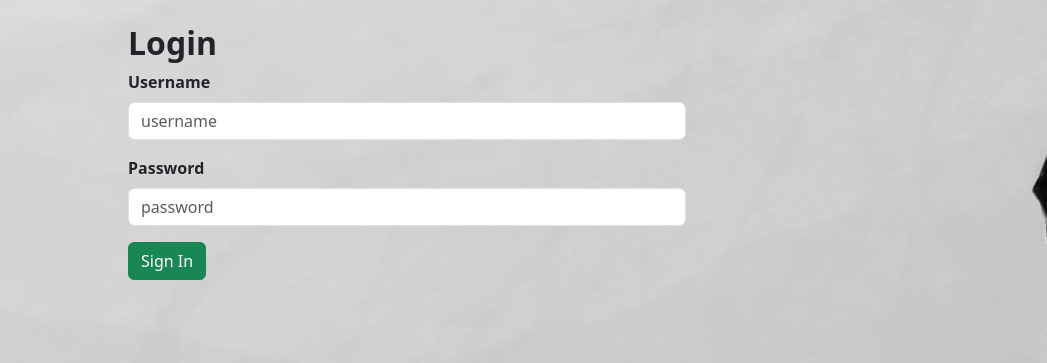
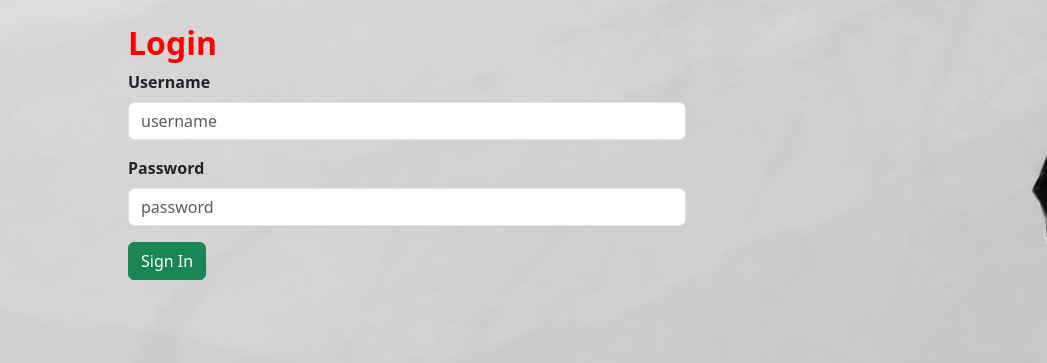
Before and after one commit to s33chin/Django-crm-project, a Django app: page / in a window 1280 px wide. Shown: the part 57-420 px from the top of the page, without its empty margins (233-1280 px from the left). Run offline with Django 4.2, Linux system fonts and the light colour scheme.

Commit message:
made changes to style sheet

```diff
--- a/website/templates/base.html
+++ b/website/templates/base.html
@@ -5,7 +5,8 @@
     <meta charset="utf-8">
     <meta name="viewport" content="width=device-width, initial-scale=1">
     <title>Django CRM Web App</title>
-    <link href="https://cdn.jsdelivr.net/npm/bootstrap@5.3.0/dist/css/bootstrap.min.css" rel="stylesheet" integrity="sha384-9ndCyUaIbzAi2FUVXJi0CjmCapSmO7SnpJef0486qhLnuZ2cdeRhO02iuK6FUUVM" crossorigin="anonymous" href="{%static 'css/style.css'%}">
+    <link href="https://cdn.jsdelivr.net/npm/bootstrap@5.3.0/dist/css/bootstrap.min.css" rel="stylesheet" integrity="sha384-9ndCyUaIbzAi2FUVXJi0CjmCapSmO7SnpJef0486qhLnuZ2cdeRhO02iuK6FUUVM" crossorigin="anonymous">
+    <link href="{%static 'css/style.css'%}">
 </head>
 
 <body id="bg" style= "background-image: url('{%static 'image/wallpaper_2.jpg'%}');">
--- a/website/templates/home.html
+++ b/website/templates/home.html
@@ -9,7 +9,7 @@
 
     {% else %}
 
-    <h2><b>Login</h2>
+    <h2 style= "color: red;"><b>Login</h2>
 
     <form action="{% url 'home' %}" method="POST">
         {% csrf_token %}
```
